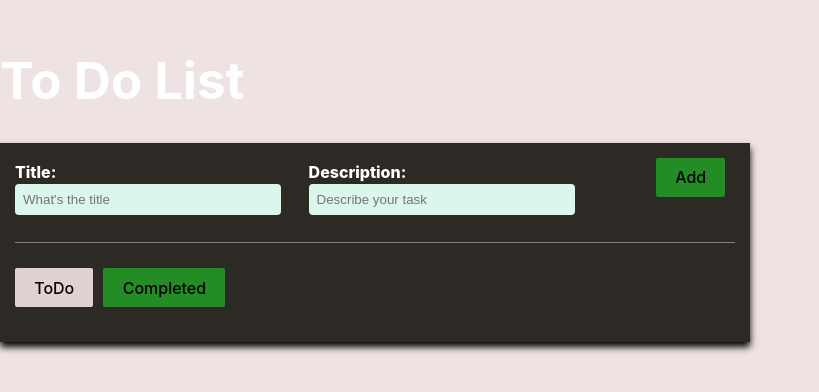
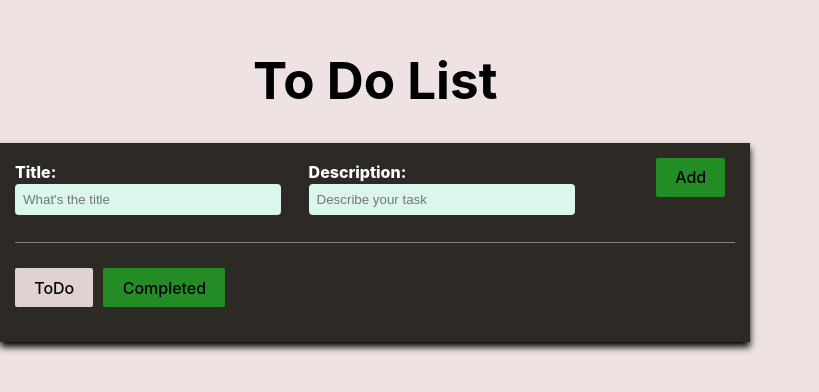
Before and after one commit to yojana29/FrontendClasses, a React (Vite) app in the folder REACT/: page / in a window 1280 px wide. Shown: the part 220-612 px from the top of the page, without its empty margins (0-819 px from the left). Built offline with nearby package versions, Linux system fonts and the light colour scheme.

Commit message:
working on it

```diff
--- a/REACT/src/App.css
+++ b/REACT/src/App.css
@@ -6,10 +6,10 @@ body{
 }
 
 
-/* h1{
+h1{
     text-align:center;
     color:black;
-} */
+}
 
 .todo-wrapper{
     background-color:rgb(45, 42, 37);
@@ -119,6 +119,6 @@ todo-lists-items p{
     cursor:pointer;
 }
 
-/* .check-icon:hover{
+.check-icon:hover{
     color:rgb(4,196,106);
-} */
+}
```
